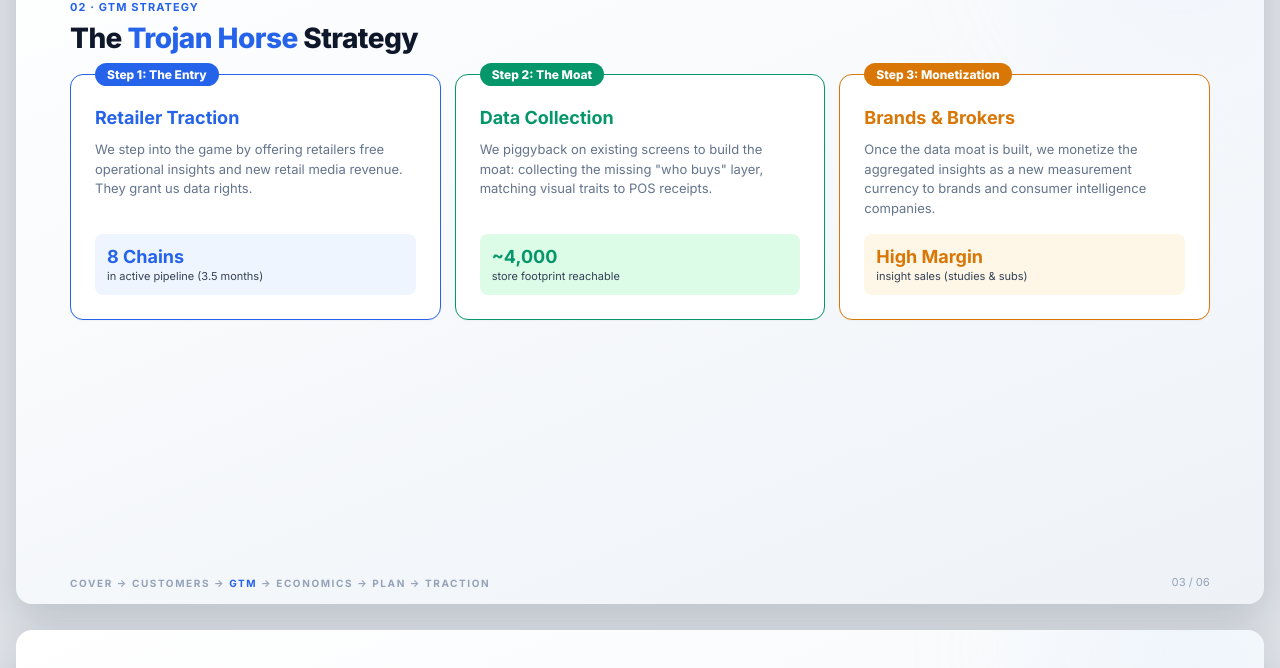
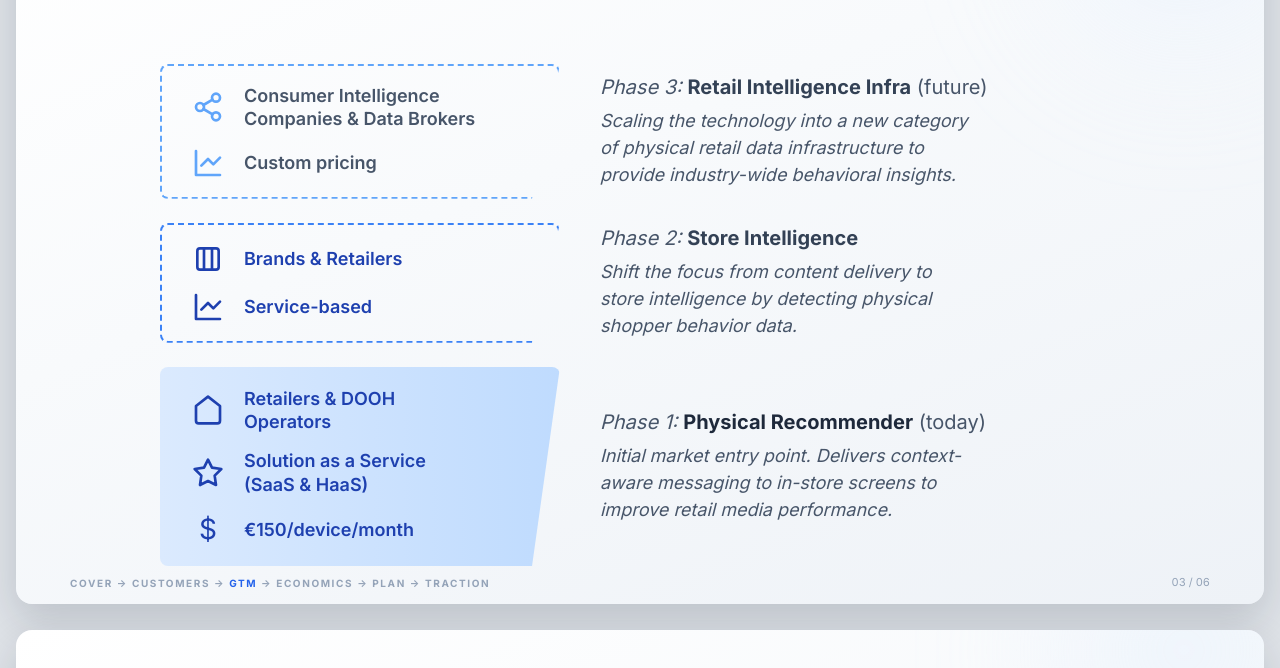
Before and after one commit to Minds-Models/mm-business, a plain HTML site: page decks/marek-sacha-intro-deck-ondra-part.html in a window 1280 px wide. Shown: the part 1588-2256 px from the top of the page. Drawn offline with Linux system fonts and the light colour scheme.

Commit message:
Update GTM Strategy slide based on 3 phases screenshot

```diff
--- a/decks/marek-sacha-intro-deck-ondra-part.html
+++ b/decks/marek-sacha-intro-deck-ondra-part.html
@@ -151,47 +151,82 @@
 </section>
 
 <!-- 2. Go to market -->
-<section class="slide">
-  <div class="top"><span class="brand"><img src="../brand/logo/logo_mindsmodels-normal-black.png" alt="Minds&Models"></span><span class="meta">Go To Market</span></div>
-  <p class="label">02 · GTM Strategy</p>
-  <h2>The <span class="accent">Trojan Horse</span> Strategy</h2>
+<section class="slide center" style="padding-top:60px;">
+  <div class="top" style="position:absolute; top:34px; left:54px; right:54px; margin:0">
+    <span class="brand"><img src="../brand/logo/logo_mindsmodels-normal-black.png" alt="Minds&Models"></span>
+  </div>
 
-  <div class="grid3 mt18" style="align-items: stretch;">
-    <div class="card" style="padding: 24px; display:flex; flex-direction:column; border-color:var(--blue); position:relative;">
-      <div style="position:absolute; top:-12px; left:24px; background:var(--blue); color:#fff; font-size:12px; font-weight:800; padding:4px 12px; border-radius:12px;">Step 1: The Entry</div>
-      <h3 class="big" style="color:var(--blue); font-size:18px; margin-top:8px; margin-bottom:12px;">Retailer Traction</h3>
-      <p style="font-size:13px; color:var(--muted); line-height: 1.5; margin-bottom:16px;">
-        We step into the game by offering retailers free operational insights and new retail media revenue. They grant us data rights.
-      </p>
-      <div style="margin-top:auto; background:var(--blue-soft); padding:12px; border-radius:8px;">
-        <b style="color:var(--blue); font-size:18px;">8 Chains</b>
-        <div style="font-size:11px; color:var(--ink-2); margin-top:2px;">in active pipeline (3.5 months)</div>
+  <h1 style="text-align:center; font-size:44px; font-weight:700; color:#1e293b; margin-bottom:60px;">3 Phases of <span style="color:#3b82f6;">Business Model</span></h1>
+
+  <div style="display:flex; flex-direction:column; gap:24px; width:100%; max-width:960px; margin:0 auto;">
+
+    <!-- Phase 3 -->
+    <div style="display:flex; align-items:center; gap:40px;">
+      <div style="width:400px; flex:none; padding:20px 40px 20px 32px; display:flex; flex-direction:column; gap:16px; position:relative;">
+        <div style="position:absolute; top:0; left:0; right:0; bottom:0; border:2px dashed #60a5fa; border-radius:8px; clip-path:polygon(0 0, 100% 0, 93% 100%, 0 100%); z-index:0;"></div>
+        <div style="display:flex; align-items:center; gap:20px; position:relative; z-index:1;">
+          <svg class="i" viewBox="0 0 24 24" style="width:32px; height:32px; color:#60a5fa; stroke-width:2;"><circle cx="18" cy="5" r="3"/><circle cx="6" cy="12" r="3"/><circle cx="18" cy="19" r="3"/><path d="M8.59 13.51l6.83 3.98M15.41 6.51L8.59 10.49"/></svg>
+          <div style="font-size:18px; font-weight:600; color:#475569; line-height:1.3;">Consumer Intelligence<br>Companies & Data Brokers</div>
+        </div>
+        <div style="display:flex; align-items:center; gap:20px; position:relative; z-index:1;">
+          <svg class="i" viewBox="0 0 24 24" style="width:32px; height:32px; color:#60a5fa; stroke-width:2;"><path d="M3 3v18h18M7 14l5-5 4 4 5-5"/></svg>
+          <div style="font-size:18px; font-weight:600; color:#475569;">Custom pricing</div>
+        </div>
+      </div>
+      <div style="flex:1;">
+        <div style="font-size:20px; color:#475569; margin-bottom:8px;"><i>Phase 3:</i> <b style="color:#334155; font-weight:700;">Retail Intelligence Infra</b> (future)</div>
+        <p style="font-size:18px; color:#475569; font-style:italic; line-height:1.5;">
+          Scaling the technology into a new category<br>of physical retail data infrastructure to<br>provide industry-wide behavioral insights.
+        </p>
       </div>
     </div>
 
-    <div class="card" style="padding: 24px; display:flex; flex-direction:column; border-color:var(--pos); position:relative;">
-      <div style="position:absolute; top:-12px; left:24px; background:var(--pos); color:#fff; font-size:12px; font-weight:800; padding:4px 12px; border-radius:12px;">Step 2: The Moat</div>
-      <h3 class="big" style="color:var(--pos); font-size:18px; margin-top:8px; margin-bottom:12px;">Data Collection</h3>
-      <p style="font-size:13px; color:var(--muted); line-height: 1.5; margin-bottom:16px;">
-        We piggyback on existing screens to build the moat: collecting the missing "who buys" layer, matching visual traits to POS receipts.
-      </p>
-      <div style="margin-top:auto; background:#dcfce7; padding:12px; border-radius:8px;">
-        <b style="color:var(--pos); font-size:18px;">~4,000</b>
-        <div style="font-size:11px; color:var(--ink-2); margin-top:2px;">store footprint reachable</div>
+    <!-- Phase 2 -->
+    <div style="display:flex; align-items:center; gap:40px;">
+      <div style="width:400px; flex:none; padding:20px 40px 20px 32px; display:flex; flex-direction:column; gap:16px; position:relative;">
+        <div style="position:absolute; top:0; left:0; right:0; bottom:0; border:2px dashed #3b82f6; border-radius:8px; clip-path:polygon(0 0, 100% 0, 93% 100%, 0 100%); z-index:0;"></div>
+        <div style="display:flex; align-items:center; gap:20px; position:relative; z-index:1;">
+          <svg class="i" viewBox="0 0 24 24" style="width:32px; height:32px; color:#1e40af; stroke-width:2;"><rect x="4" y="4" width="16" height="16" rx="2" ry="2"/><path d="M9 4v16M15 4v16"/></svg>
+          <div style="font-size:18px; font-weight:600; color:#1e40af;">Brands & Retailers</div>
+        </div>
+        <div style="display:flex; align-items:center; gap:20px; position:relative; z-index:1;">
+          <svg class="i" viewBox="0 0 24 24" style="width:32px; height:32px; color:#1e40af; stroke-width:2;"><path d="M3 3v18h18M7 14l5-5 4 4 5-5"/></svg>
+          <div style="font-size:18px; font-weight:600; color:#1e40af;">Service-based</div>
+        </div>
+      </div>
+      <div style="flex:1;">
+        <div style="font-size:20px; color:#475569; margin-bottom:8px;"><i>Phase 2:</i> <b style="color:#334155; font-weight:700;">Store Intelligence</b></div>
+        <p style="font-size:18px; color:#475569; font-style:italic; line-height:1.5;">
+          Shift the focus from content delivery to<br>store intelligence by detecting physical<br>shopper behavior data.
+        </p>
       </div>
     </div>
 
-    <div class="card" style="padding: 24px; display:flex; flex-direction:column; border-color:var(--amber); position:relative;">
-      <div style="position:absolute; top:-12px; left:24px; background:var(--amber); color:#fff; font-size:12px; font-weight:800; padding:4px 12px; border-radius:12px;">Step 3: Monetization</div>
-      <h3 class="big" style="color:var(--amber); font-size:18px; margin-top:8px; margin-bottom:12px;">Brands & Brokers</h3>
-      <p style="font-size:13px; color:var(--muted); line-height: 1.5; margin-bottom:16px;">
-        Once the data moat is built, we monetize the aggregated insights as a new measurement currency to brands and consumer intelligence companies.
-      </p>
-      <div style="margin-top:auto; background:var(--amber-soft); padding:12px; border-radius:8px;">
-        <b style="color:var(--amber); font-size:18px;">High Margin</b>
-        <div style="font-size:11px; color:var(--ink-2); margin-top:2px;">insight sales (studies & subs)</div>
+    <!-- Phase 1 -->
+    <div style="display:flex; align-items:center; gap:40px;">
+      <div style="width:400px; flex:none; padding:20px 40px 20px 32px; display:flex; flex-direction:column; gap:16px; position:relative;">
+        <div style="position:absolute; top:0; left:0; right:0; bottom:0; background: linear-gradient(90deg, #dbeafe 0%, #bfdbfe 100%); border-radius:8px; clip-path:polygon(0 0, 100% 0, 93% 100%, 0 100%); z-index:0;"></div>
+        <div style="display:flex; align-items:center; gap:20px; position:relative; z-index:1;">
+          <svg class="i" viewBox="0 0 24 24" style="width:32px; height:32px; color:#1e40af; stroke-width:2;"><path d="M3 9l9-7 9 7v11a2 2 0 0 1-2 2H5a2 2 0 0 1-2-2z"/></svg>
+          <div style="font-size:18px; font-weight:600; color:#1e40af; line-height:1.3;">Retailers & DOOH<br>Operators</div>
+        </div>
+        <div style="display:flex; align-items:center; gap:20px; position:relative; z-index:1;">
+          <svg class="i" viewBox="0 0 24 24" style="width:32px; height:32px; color:#1e40af; stroke-width:2;"><path d="M12 2l3 6 7 1-5 5 1 7-6-3-6 3 1-7-5-5 7-1 3-6z"/></svg>
+          <div style="font-size:18px; font-weight:600; color:#1e40af; line-height:1.3;">Solution as a Service<br>(SaaS & HaaS)</div>
+        </div>
+        <div style="display:flex; align-items:center; gap:20px; position:relative; z-index:1;">
+          <div style="font-size:28px; font-weight:400; color:#1e40af; width:32px; text-align:center;">$</div>
+          <div style="font-size:18px; font-weight:600; color:#1e40af;">€150/device/month</div>
+        </div>
+      </div>
+      <div style="flex:1;">
+        <div style="font-size:20px; color:#475569; margin-bottom:8px;"><i>Phase 1:</i> <b style="color:#1e293b; font-weight:700;">Physical Recommender</b> (today)</div>
+        <p style="font-size:18px; color:#475569; font-style:italic; line-height:1.5;">
+          Initial market entry point. Delivers context-<br>aware messaging to in-store screens to<br>improve retail media performance.
+        </p>
       </div>
     </div>
+
   </div>
 
   <div class="flow">COVER → CUSTOMERS → <b>GTM</b> → ECONOMICS → PLAN → TRACTION</div><div class="pageno">03 / 06</div>
```
